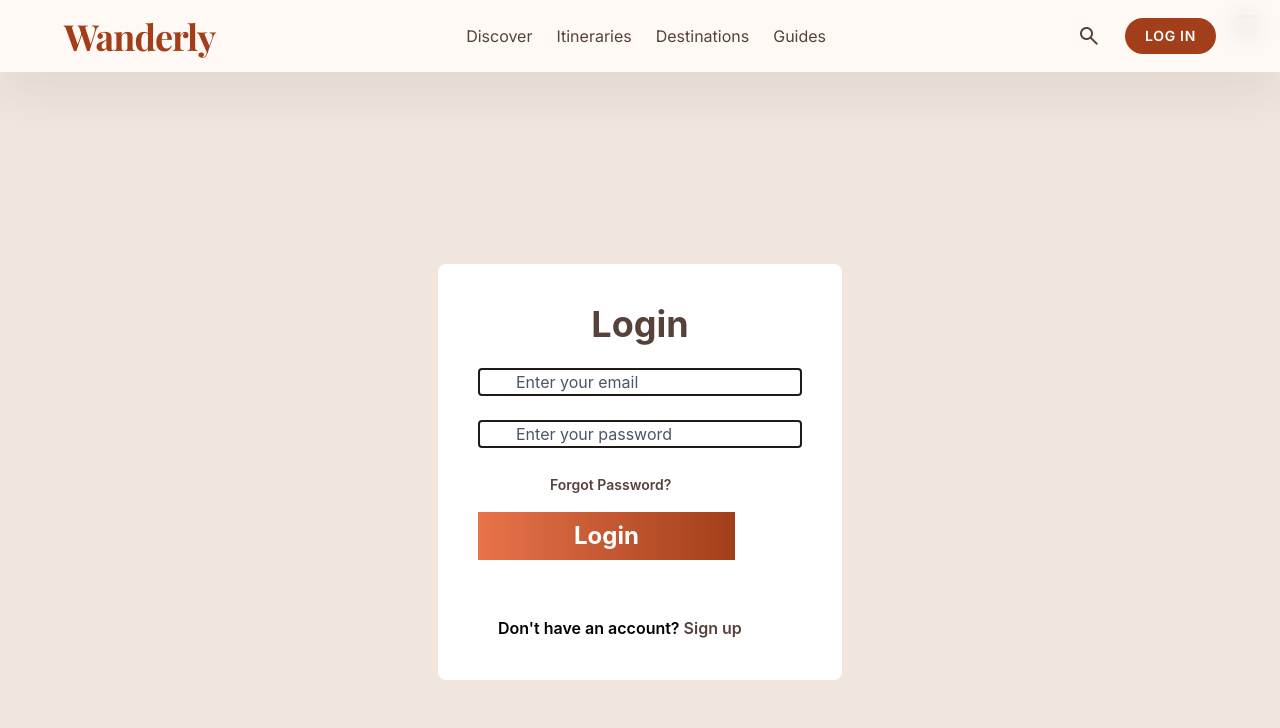
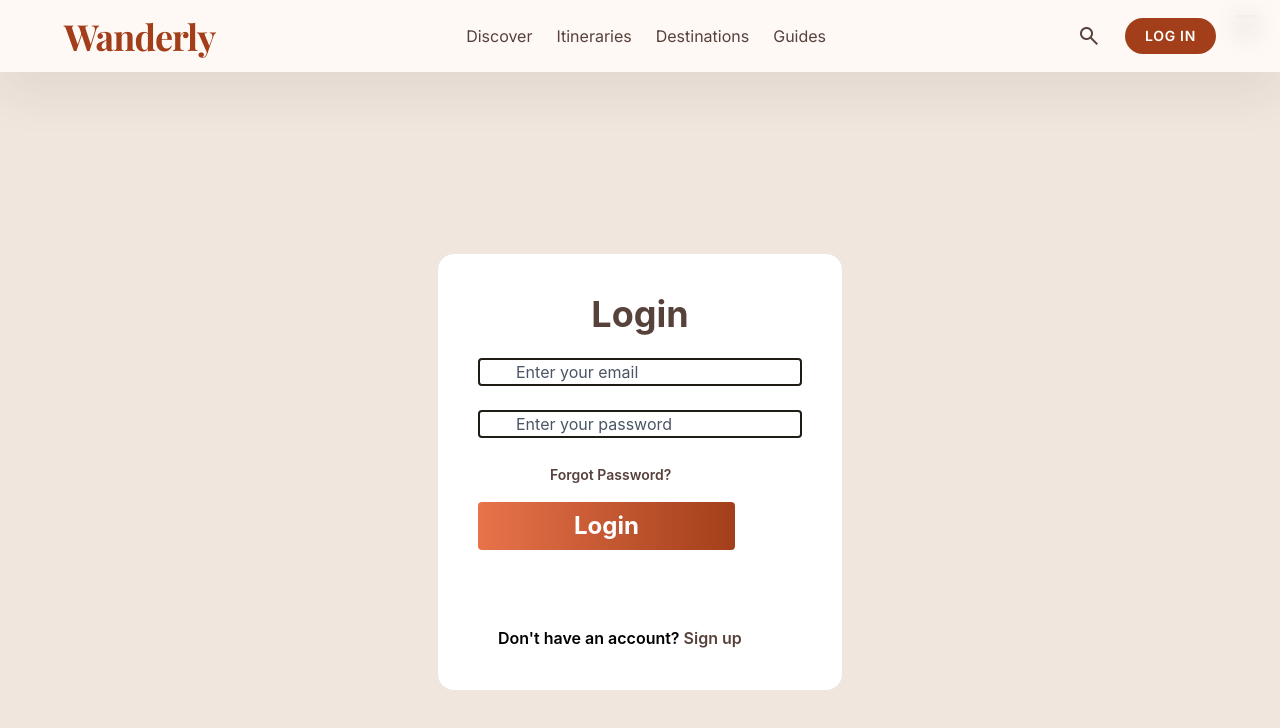
Before and after one commit to shresthkohli/Ghumi-Ghumi, a React (Vite) app in the folder frontend/: page /login in a window 1280 px wide. Shown: the top 728 px of the page. Built offline with nearby package versions, Linux system fonts and the light colour scheme; no server answers.

Commit message:
edited styling

```diff
--- a/frontend/src/pages/Login.jsx
+++ b/frontend/src/pages/Login.jsx
@@ -77,7 +77,7 @@ function Login({ darkMode, setdarkMode }) {
             ? "bg-gray-900 text-white-400 h-screen"
             : "bg-surface-container-high text-black h-screen"}`}>
             <form onSubmit={handleSubmit}
-                className={`p-10 rounded-lg ${darkMode
+                className={`p-10 rounded-2xl ${darkMode
                     ? "bg-gray-800 text-white"
                     : "bg-white text-black"
                     }`}>
@@ -98,7 +98,7 @@ function Login({ darkMode, setdarkMode }) {
                 <button
                     type="submit"
                     disabled={loading}
-                    className=" text-white px-24 my-4 py-2 text-2xl font-bold bg-gradient-to-r from-primary-container to-primary
+                    className=" text-white px-24 my-4 py-2 text-2xl font-bold rounded bg-gradient-to-r from-primary-container to-primary
             hover:from-primary hover:to-primary-container hover:scale-105 transition duration-600" onClick={handleSubmit}>
                     {loading ? "Logging in..." : "Login"}
                 </button>
@@ -110,7 +110,7 @@ function Login({ darkMode, setdarkMode }) {
                     }}
                 />
 
-                <h3 className={` font-semibold ml-5 ${darkMode ? "text-white" : "text-black"}`}>Don't have an account?
+                <h3 className={` font-semibold ml-5 pt-5 ${darkMode ? "text-white" : "text-black"}`}>Don't have an account?
                     <Link to="/signup" className={`font-semibold text-md ml-1
          hover:font-bold hover:underline ${darkMode ? "text-fuchsia-300" : "text-on-surface-variant"}`}>
                         Sign up</Link></h3>
--- a/frontend/src/pages/Signup.jsx
+++ b/frontend/src/pages/Signup.jsx
@@ -85,7 +85,7 @@ function Signup({ darkMode, setdarkMode }) {
             }`}>
             <form
                 onSubmit={handleSubmit}
-                className={`p-10 rounded-lg ${darkMode
+                className={`p-10 rounded-2xl ${darkMode
                     ? "bg-gray-800 text-white"
                     : "bg-white text-black"
                     }`}>
@@ -112,7 +112,7 @@ function Signup({ darkMode, setdarkMode }) {
                 <button
                     type="submit"
                     disabled={loading}
-                    className=" text-white px-24 my-4 py-2 text-2xl font-bold bg-gradient-to-r from-primary-container to-primary
+                    className=" rounded text-white px-24 my-4 py-2 text-2xl font-bold bg-gradient-to-r from-primary-container to-primary
                 hover:from-primary hover:to-primary-container hover:scale-105 transition duration-600">
                     {loading ? "Creating account..." : "Signup"}
                 </button>
```
